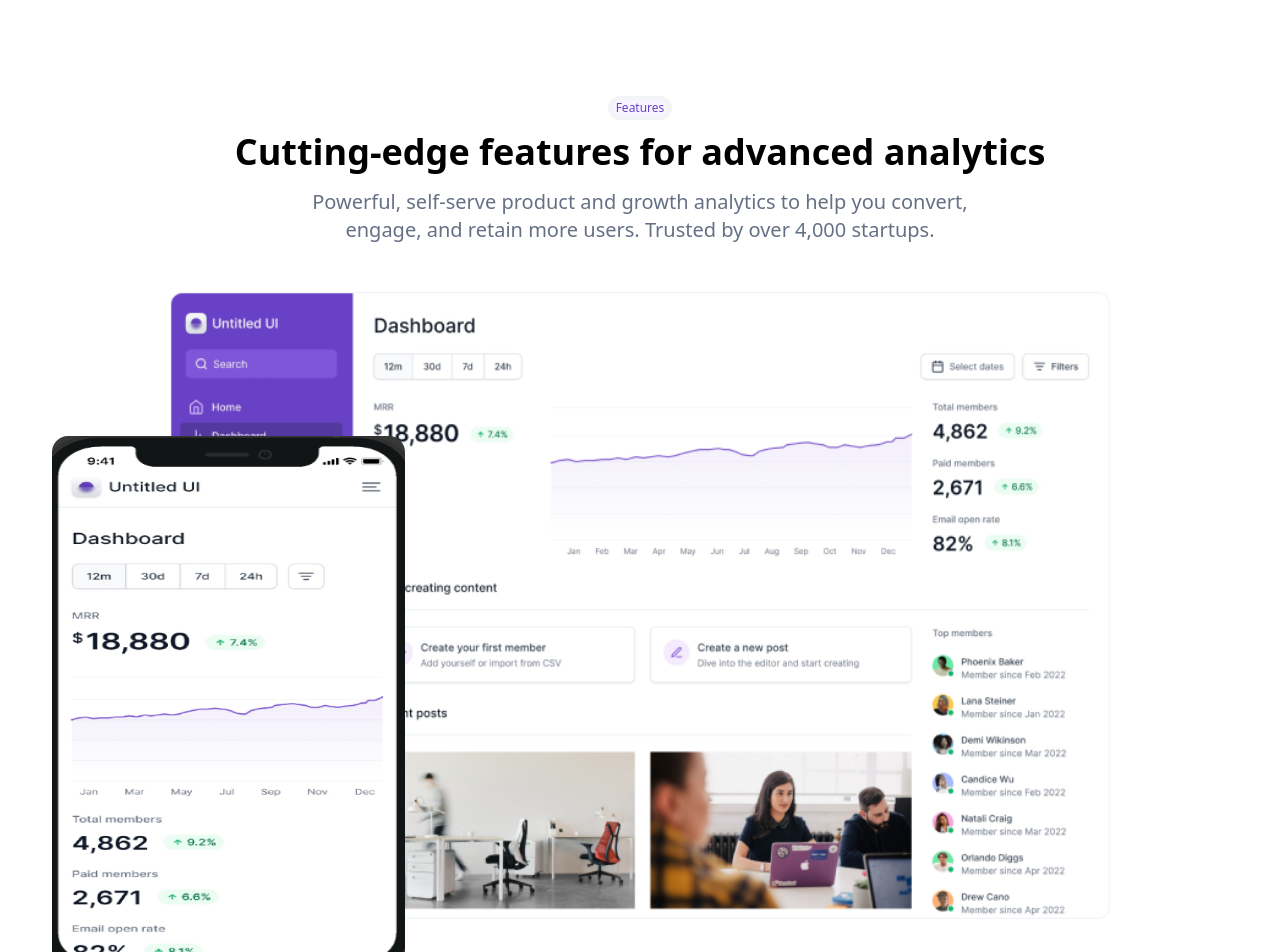
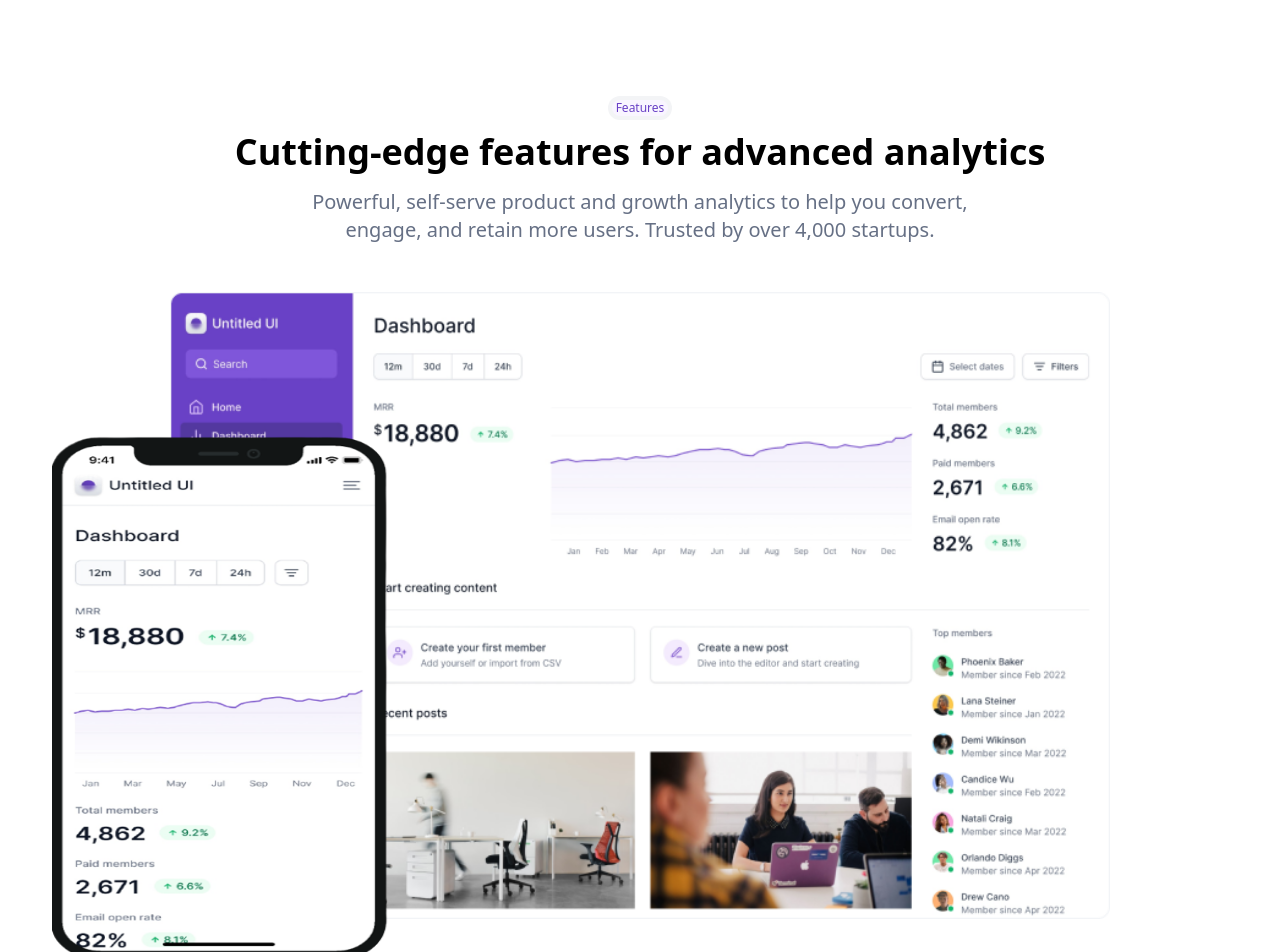
Before and after one commit to kamalika0363/Frontend_SE_Assignment, a React (Vite) app: page / in a window 1280 px wide. Shown: the top 952 px of the page. Built offline with nearby package versions, Linux system fonts and the light colour scheme.

Commit message:
[Added]image links

```diff
--- a/src/components/Feature/Features.jsx
+++ b/src/components/Feature/Features.jsx
@@ -29,8 +29,8 @@ export default function Features() {
    {/* ----------------------image section---------------------- */}
     <div className="img-container relative">
        <div className="img-section relative">
-          <img className="  lg:w-[80%] m-auto" src="public/Features/mock_dashboard.png" />
-          <img className="mobile absolute top-36 z-2 rounded-2xl h-[85%] w-[35%] md:top-30 md:w-[30%] " src="public/Features/mobile.png" />
+          <img className="  lg:w-[80%] m-auto" src="/Features/mock_dashboard.png" />
+          <img className="mobile absolute top-36 z-2 h-[85%] w-[35%] md:top-30 md:w-[30%] " src="/Features/mobile_screen.png" />
        </div>
   {/* ----------------------footer cards section---------------------- */}
        <div className="cards flex flex-wrap gap-6 pt-20 py-10 ">
```
Also changed, not shown: public/Features/mobile_screen.png (added).
